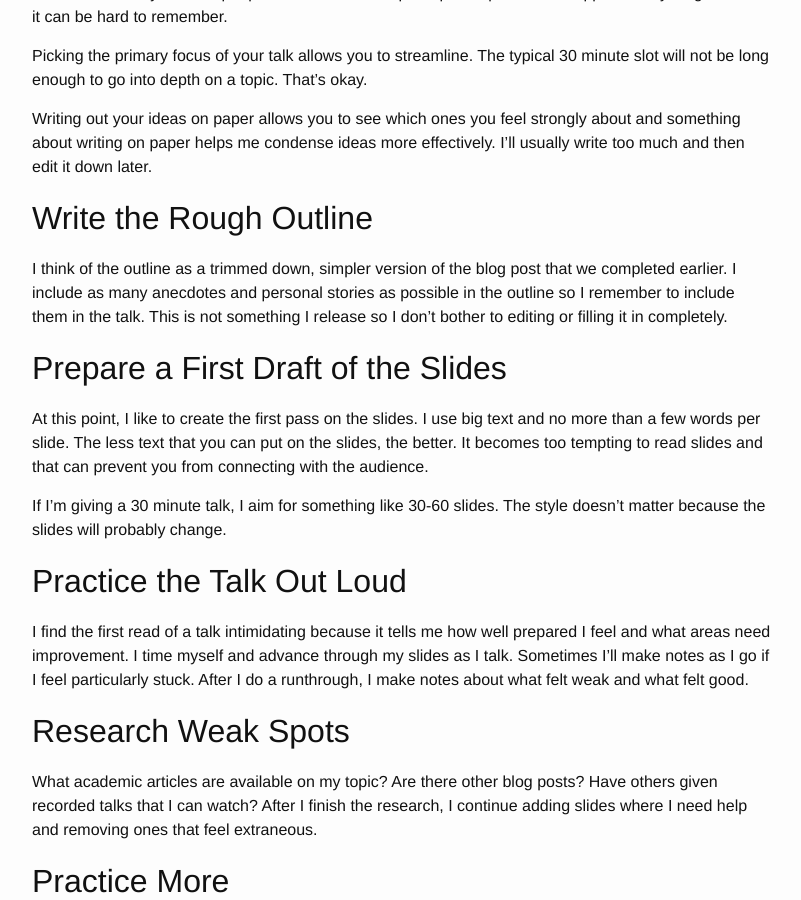
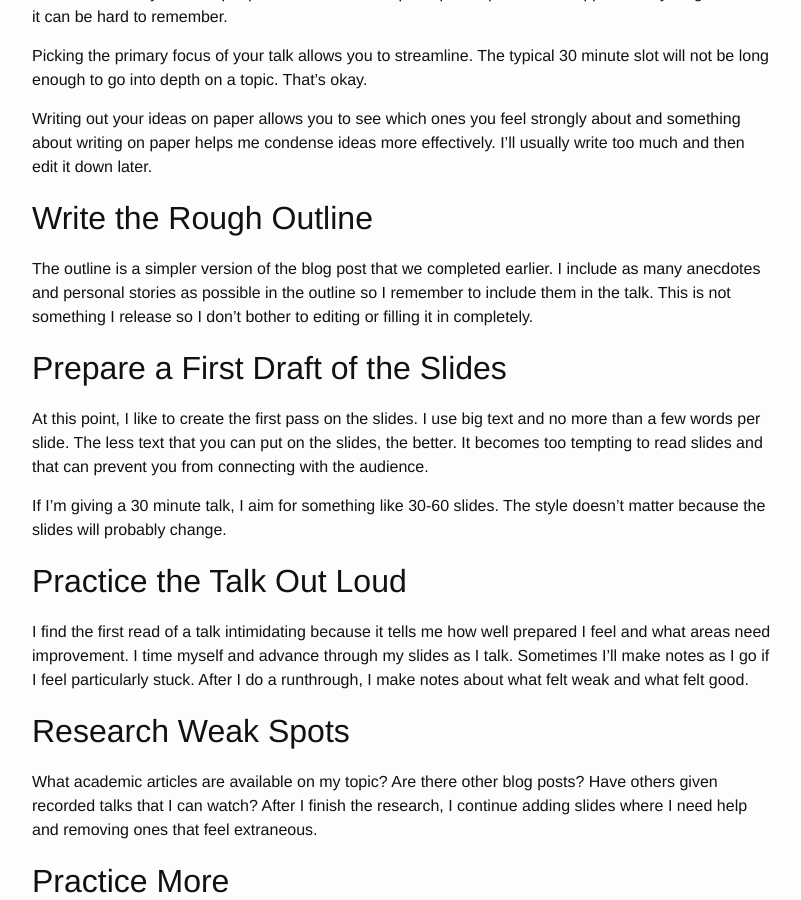
Before and after one commit to kevinlondon/kevinlondon.github.io, a Jekyll site: the page built from _posts/2015-11-01-how-i-prepare-talks.md, in a window 1280 px wide and 900 px high, scrolled down 1548 px. Shown: the whole window, without its empty margins (238-1039 px from the left). Built offline with Jekyll 4.4.1, drawn with Linux system fonts in a browser that asks for light colours; comment, search, counter and statistics services are not loaded.

Commit message:
Adjust one or two sentences.

```diff
--- a/_posts/2015-11-01-how-i-prepare-talks.md
+++ b/_posts/2015-11-01-how-i-prepare-talks.md
@@ -90,11 +90,10 @@ effectively. I'll usually write too much and then edit it down later.
 Write the Rough Outline
 --------------------------
 
-I think of the outline as a trimmed down, simpler version of the blog post
-that we completed earlier. I include as many anecdotes and personal stories
-as possible in the outline so I remember to include them in the talk. This is
-not something I release so I don't bother to editing or filling it
-in completely.
+The outline is a simpler version of the blog post that we completed earlier.
+I include as many anecdotes and personal stories as possible in the outline so
+I remember to include them in the talk. This is not something I release so
+I don't bother to editing or filling it in completely.
 
 
 Prepare a First Draft of the Slides
```
